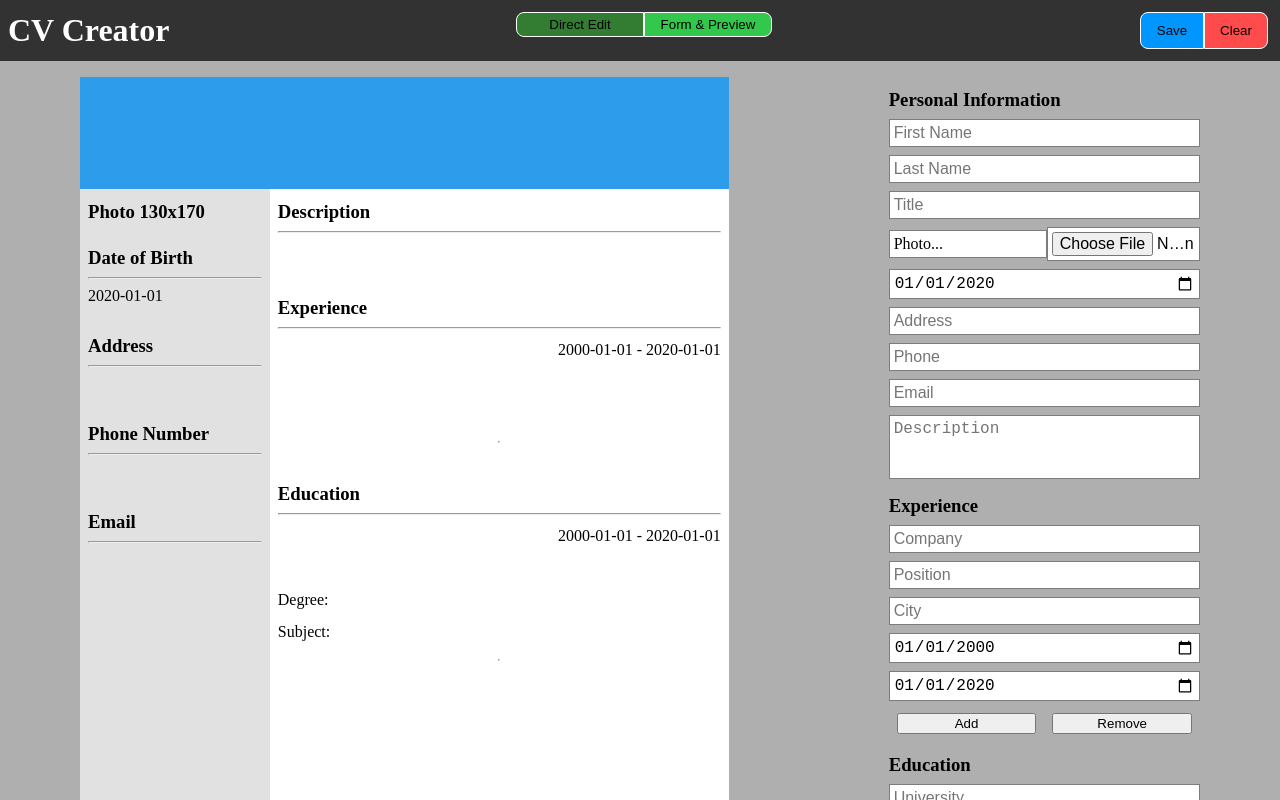
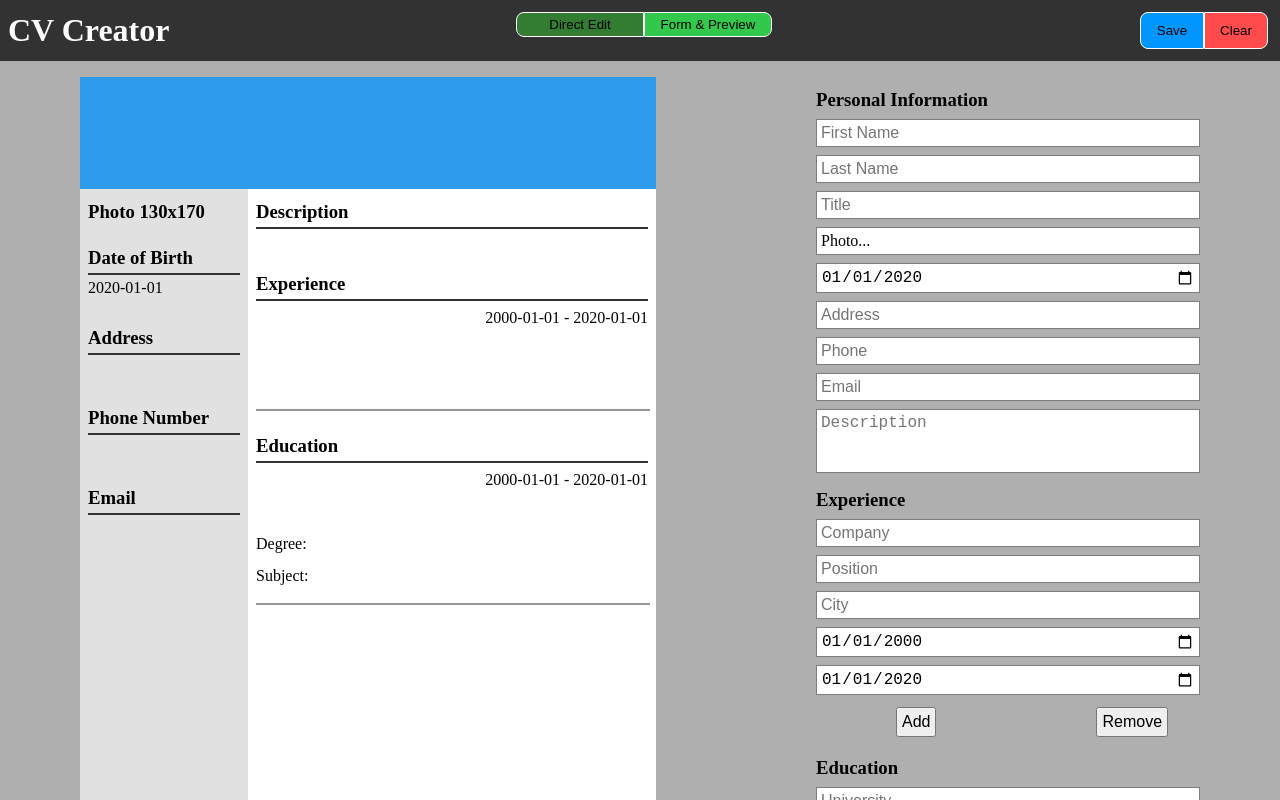
Before and after one commit to gizinski-jacek/cv-project-react, a React (Create React App) app: page / in a window 1280 px wide. Both pictures are taken after a click on the button "Form & Preview". Shown: the top 800 px of the page. Built offline with nearby package versions, Linux system fonts and the light colour scheme.

Commit message:
Styling hr lines

```diff
--- a/src/App.css
+++ b/src/App.css
@@ -43,7 +43,7 @@ body {
 }
 
 .inputMode button {
-	border: solid 1px rgb(255, 255, 255);
+	border: 1px solid rgb(255, 255, 255);
 	background-color: rgb(50, 125, 50);
 	width: 8rem;
 	padding: 0.25rem 0.5rem;
@@ -68,7 +68,7 @@ body {
 }
 
 .CVcontrols button {
-	border: solid 1px rgb(255, 255, 255);
+	border: 1px solid rgb(255, 255, 255);
 	width: 4rem;
 	padding: 0 0.5rem;
 }
@@ -154,7 +154,7 @@ p {
 
 .experienceCV,
 .educationCV {
-	margin: 2rem 0;
+	margin: 1rem 0;
 }
 
 .headerCV {
@@ -202,9 +202,11 @@ form div {
 	justify-content: space-between;
 }
 
-form div button {
-	margin: 0.5rem;
-	width: 45%;
+form button,
+section button {
+	font-size: 1rem;
+	margin: 0.5rem 5rem;
+	padding: 0.25rem;
 }
 
 .item {
@@ -226,12 +228,12 @@ span[name='photo'] {
 	font-size: 1rem;
 	margin: 0.25rem 0;
 	padding: 0.25rem;
-	border: solid 1px rgb(125, 125, 125);
+	border: 1px solid rgb(125, 125, 125);
 	width: 100%;
 	background-color: rgb(255, 255, 255);
 }
 
-#photo {
+input[name='photo'] {
 	display: none;
 }
 
@@ -240,3 +242,13 @@ span.date {
 	position: absolute;
 	right: 0;
 }
+
+.grayHR {
+	width: 100%;
+	border: 1px solid rgb(150, 150, 150);
+}
+
+.blackHR {
+	border: 1px solid rgb(50, 50, 50);
+	margin: 0.25rem 0;
+}
```
